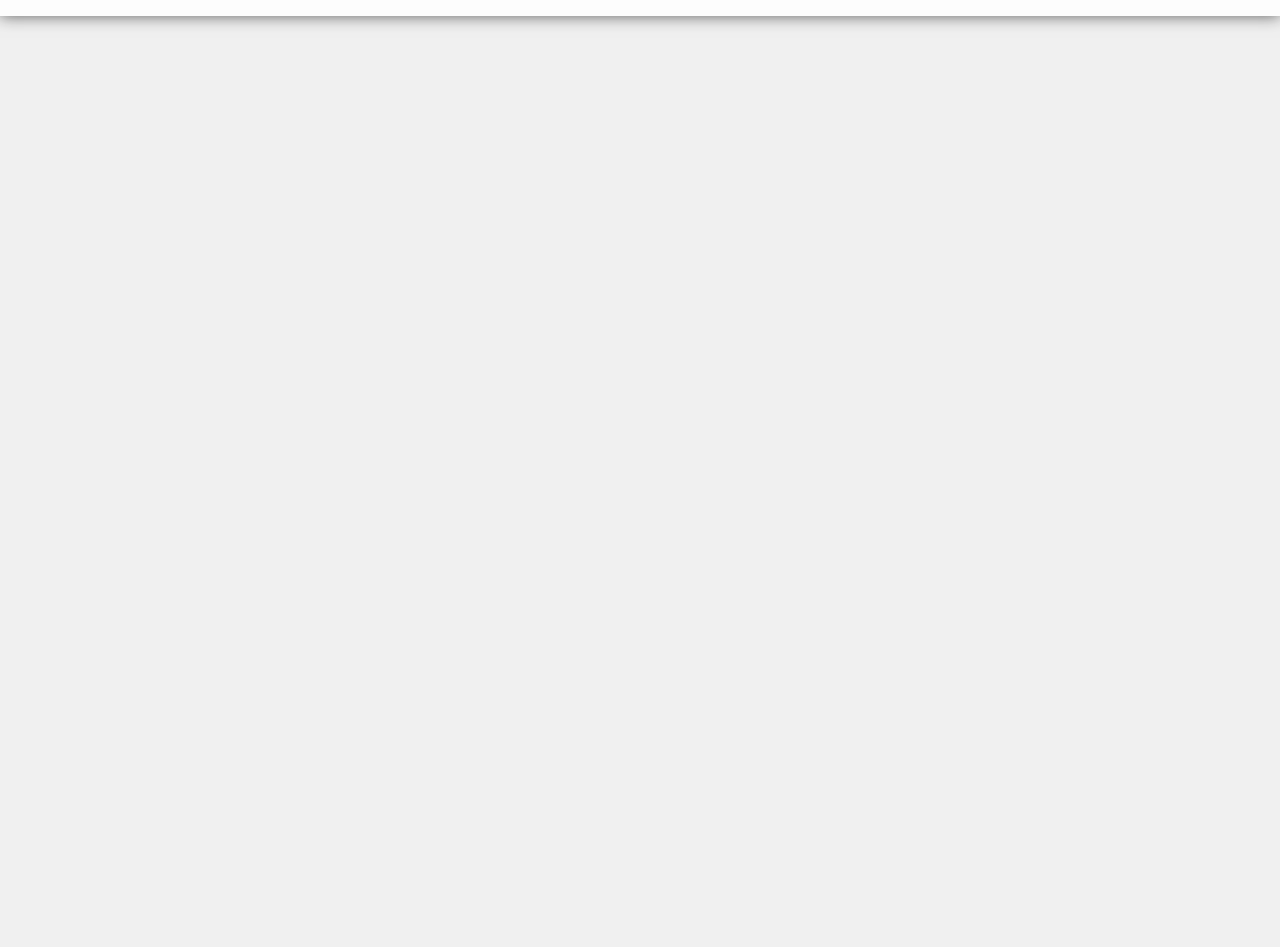
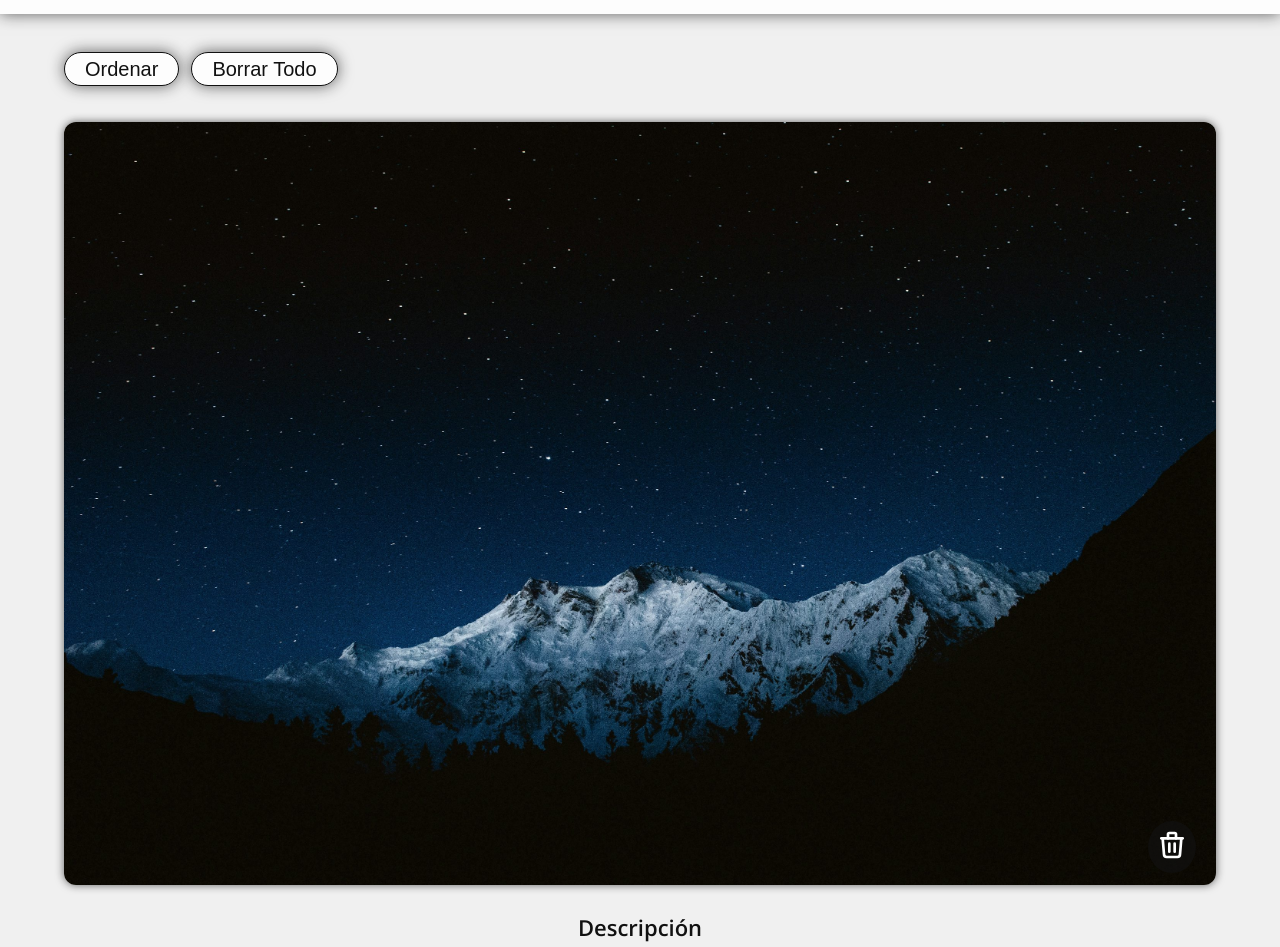
Before and after one commit to juanfranfdezGit/PixelFlow, a React (Vite) app: page /myPhotos in a window 1280 px wide. Shown: the part 148-1095 px from the top of the page. Before the commit the page ends 800 px from the top, so only its background shows below. Built offline with nearby package versions, Linux system fonts and the light colour scheme; a web font is replaced by a local one.

Commit message:
feat: dashboard

```diff
--- /dev/null
+++ b/src/components/dashboard/DashboardList.jsx
@@ -0,0 +1,67 @@
+export default function ImagesList() {
+
+    return (
+        <>
+            <main className="dashboardList">
+                <div className="dashboardList__actions">
+                    <button>Ordenar</button>
+                    <button>Borrar Todo</button>
+                </div>
+
+                <div className="dashboardList__item">
+                    <div className="dashboardList__item__image">
+                        <img className="dashboardList__item__image__img" src="/assets/images/headerBack.jfif" alt="test" />
+                        <div className="dashboardList__item__image__overlay">
+                            <img className="dashboardList__item__image__overlay__ico" src="/assets/icos/delete.svg" alt="delete" />
+                        </div>
+                    </div>
+                    <div className="dashboardList__item__info">
+                        <div className="dashboardList__item__info__description">
+                            <h3 className="dashboardList__item__info__description__title">descripción</h3>
+                            <p className="dashboardList__item__info__description__desc">lorem efoamfoaemf alfk adfkafkldk lda afsf asf as asf</p>
+                        </div>
+                        <div className="dashboardList__item__info__metadatas">
+                            <h3 className="dashboardList__item__info__metadatas__title">guardado</h3>
+                            <p className="dashboardList__item__info__metadatas__description">25/05/25</p>
+                        </div>
+                        <div className="dashboardList__item__info__metadatas">
+                            <h3 className="dashboardList__item__info__metadatas__title">width</h3>
+                            <p className="dashboardList__item__info__metadatas__description">400px</p>
+                        </div>
+                        <div className="dashboardList__item__info__metadatas">
+                            <h3 className="dashboardList__item__info__metadatas__title">height</h3>
+                            <p className="dashboardList__item__info__metadatas__description">350px</p>
+                        </div>
+                    </div>
+                </div>
+
+                <div className="dashboardList__item">
+                    <div className="dashboardList__item__image">
+                        <img className="dashboardList__item__image__img" src="/assets/images/photo2.webp" alt="test" />
+                        <div className="dashboardList__item__image__overlay">
+                            <img className="dashboardList__item__image__overlay__ico" src="/assets/icos/delete.svg" alt="delete" />
+                        </div>
+                    </div>
+                    <div className="dashboardList__item__info">
+                        <div className="dashboardList__item__info__description">
+                            <h3 className="dashboardList__item__info__description__title">descripción</h3>
+                            <p className="dashboardList__item__info__description__desc">lorem efoamfoaemf alfk adfkafkldk lda afsf asf as asf</p>
+                        </div>
+                        <div className="dashboardList__item__info__metadatas">
+                            <h3 className="dashboardList__item__info__metadatas__title">guardado</h3>
+                            <p className="dashboardList__item__info__metadatas__description">25/05/25</p>
+                        </div>
+                        <div className="dashboardList__item__info__metadatas">
+                            <h3 className="dashboardList__item__info__metadatas__title">width</h3>
+                            <p className="dashboardList__item__info__metadatas__description">400px</p>
+                        </div>
+                        <div className="dashboardList__item__info__metadatas">
+                            <h3 className="dashboardList__item__info__metadatas__title">height</h3>
+                            <p className="dashboardList__item__info__metadatas__description">350px</p>
+                        </div>
+                    </div>
+                </div>
+            </main>
+        </>
+    )
+}
--- a/src/css/style.css
+++ b/src/css/style.css
@@ -85,23 +85,6 @@
   border-radius: 24px;
 }
 
-.images {
-  width: 90vw;
-  margin: 0 auto;
-  padding-top: 4vh;
-}
-.images__container {
-  position: relative;
-  columns: 2 30vw;
-  column-gap: 10px;
-}
-.images__container__imgs {
-  width: 100%;
-  margin-bottom: 5px;
-  border-radius: 12px;
-  box-shadow: 0 0 4px rgba(17, 17, 17, 0.6509803922);
-}
-
 .modal__back {
   position: fixed;
   top: 0;
@@ -153,7 +136,7 @@
 }
 .modal__bottom {
   position: absolute;
-  bottom: -21.5vh;
+  bottom: -150px;
   left: 0;
   padding: 0.5rem 1rem 1rem 1rem;
   display: flex;
@@ -195,6 +178,95 @@
   width: 36px;
   margin-left: 4px;
   filter: invert(1);
+}
+
+.images {
+  width: 90vw;
+  margin: 0 auto;
+  padding-top: 4vh;
+}
+.images__container {
+  position: relative;
+  columns: 2 30vw;
+  column-gap: 10px;
+}
+.images__container__imgs {
+  width: 100%;
+  margin-bottom: 5px;
+  border-radius: 12px;
+  box-shadow: 0 0 4px rgba(17, 17, 17, 0.6509803922);
+}
+
+.dashboardList {
+  width: 90vw;
+  margin: 0 auto;
+  padding-top: 200px;
+}
+.dashboardList__actions {
+  margin-bottom: 3vh;
+  display: flex;
+  justify-content: flex-start;
+  align-items: center;
+  flex-direction: row;
+  gap: 12px;
+}
+.dashboardList__item {
+  display: flex;
+  justify-content: center;
+  align-items: center;
+  flex-direction: column;
+  margin-bottom: 40px;
+}
+.dashboardList__item__image {
+  position: relative;
+}
+.dashboardList__item__image__img {
+  width: 100%;
+  object-fit: cover;
+  object-position: center;
+  margin: 12px 0 24px 0;
+  border-radius: 12px;
+  box-shadow: 0 0 8px rgba(17, 17, 17, 0.6509803922);
+}
+.dashboardList__item__image__overlay {
+  position: absolute;
+  bottom: 40px;
+  right: 20px;
+  background: rgba(17, 17, 17, 0.6509803922);
+  padding: 8px;
+  border-radius: 50%;
+}
+.dashboardList__item__image__overlay__ico {
+  width: 32px;
+  filter: invert(1);
+}
+.dashboardList__item__info {
+  display: flex;
+  justify-content: center;
+  align-items: center;
+  flex-direction: row;
+  flex-wrap: wrap;
+  text-align: center;
+}
+.dashboardList__item__info__description {
+  width: 100%;
+}
+.dashboardList__item__info__description__title {
+  text-transform: capitalize;
+}
+.dashboardList__item__info__description__desc {
+  font-weight: 500;
+}
+.dashboardList__item__info__metadatas {
+  margin-top: 20px;
+  width: 28%;
+  margin-right: 12px;
+}
+.dashboardList__item__info__metadatas__title {
+  text-transform: capitalize;
+}
+.dashboardList__item__info__metadatas__description {
+  font-weight: 500;
 }
 
 * {
@@ -279,6 +351,7 @@ button {
   color: #111;
   background: #fdfdfd;
   box-shadow: 0 0 15px rgba(17, 17, 17, 0.6509803922);
+  border: 1px solid #111;
 }
 
 /*# sourceMappingURL=style.css.map */
--- a/src/scss/components/home/_modal.scss
+++ b/src/scss/components/common/_modal.scss
@@ -51,7 +51,7 @@
 
     &__bottom {
         position: absolute;
-        bottom: -21.5vh;
+        bottom: -150px;
         left: 0;
         padding: .5rem 1rem 1rem 1rem;
         @include set-flex(center, flex-start, column);
--- /dev/null
+++ b/src/scss/components/dashboard/_dashboard.scss
@@ -0,0 +1,78 @@
+@use '../../_variables.scss' as *;
+@use '../../_mixin.scss' as *;
+
+.dashboardList {
+    width: 90vw;
+    margin: 0 auto;
+    padding-top: 200px;
+
+    &__actions {
+        margin-bottom: 3vh;
+        @include set-flex(flex-start, center, row);
+        gap: 12px;
+    }
+
+    &__item {
+        @include set-flex(center, center, column);
+        margin-bottom: 40px;
+
+        &__image {
+            position: relative;
+
+            &__img {
+                width: 100%;
+                object-fit: cover;
+                object-position: center;
+                margin: 12px 0 24px 0;
+                border-radius: 12px;
+                box-shadow: 0 0 8px $shadows;
+            }
+
+            &__overlay {
+                position: absolute;
+                bottom: 40px;
+                right: 20px;
+                background: $shadows;
+                padding: 8px;
+                border-radius: 50%;
+
+                &__ico {
+                    width: 32px;
+                    filter: invert(1);
+                }
+            }
+        }
+
+        &__info {
+            @include set-flex(center, center, row);
+            flex-wrap: wrap;
+            text-align: center;
+
+            &__description {
+                width: 100%;
+
+                &__title {
+                    text-transform: capitalize;
+                }
+
+                &__desc {
+                    font-weight: 500;
+                }
+            }
+
+            &__metadatas {
+                margin-top: 20px;
+                width: 28%;
+                margin-right: 12px;
+
+                &__title {
+                    text-transform: capitalize;
+                }
+
+                &__description {
+                    font-weight: 500;
+                }
+            }
+        }
+    }
+}
--- a/src/scss/style.scss
+++ b/src/scss/style.scss
@@ -1,8 +1,9 @@
 @use '_variables.scss' as *;
 @use '_mixin.scss' as *;
 @use './components/common/header';
+@use './components/common/modal';
 @use './components/home/imagesList';
-@use './components/home/modal';
+@use './components/dashboard/dashboard';
 
 * {
     margin: 0;
@@ -62,4 +63,5 @@ button {
     @include fonts(20px, 500, 1.5rem, $black);
     background: $white;
     box-shadow: 0 0 15px $shadows;
+    border: 1px solid $black;
 }
--- a/src/views/dashboard.jsx
+++ b/src/views/dashboard.jsx
@@ -1,11 +1,12 @@
 import HeaderDash from "../components/common/headerDash"
+import DashboardList from "../components/dashboard/DashboardList"
 
 export default function Dashboard() {
 
     return (
         <>
             <HeaderDash></HeaderDash>
-            <h1>Dashboard</h1>
+            <DashboardList></DashboardList>
         </>
     )
 }
--- a/src/views/home.jsx
+++ b/src/views/home.jsx
@@ -1,6 +1,6 @@
 import Header from "../components/common/header"
+import Modal from "../components/common/modal"
 import ImagesList from "../components/home/imagesList"
-import Modal from "../components/home/modal"
 import { useState } from "react";
 
 export default function Home() {
```
Also changed, not shown: public/assets/icos/delete.svg (added), src/components/common/modal.jsx (renamed from src/components/home/modal.jsx), 1 other file (tests, documents, lock files or other folders).
